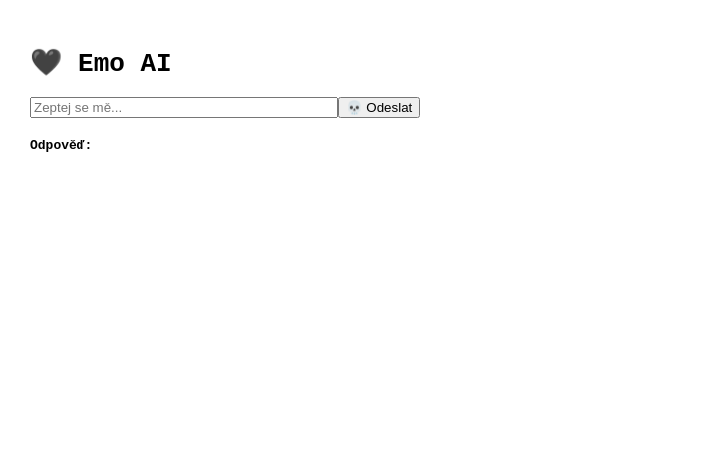
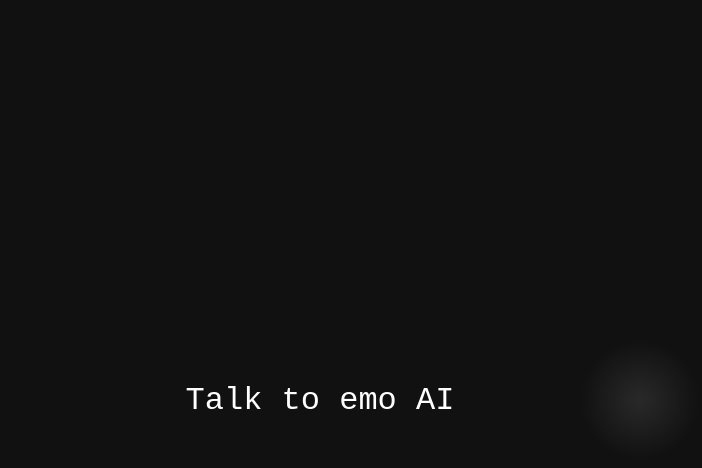
Before and after one commit to foldic/002, a React (Create React App) app: page / in a window 1280 px wide. Shown: the top 468 px of the page, without its empty margins (0-702 px from the left). Built offline with nearby package versions, Linux system fonts and the light colour scheme.

Commit message:
💀 Dark landing page s emo chatem připravená

```diff
--- a/src/App.css
+++ b/src/App.css
@@ -1,38 +1,52 @@
-.App {
-  text-align: center;
+body, html {
+  margin: 0;
+  padding: 0;
+  overflow: hidden;
+  background-color: #111;
+  font-family: 'Courier New', Courier, monospace;
 }
 
-.App-logo {
-  height: 40vmin;
-  pointer-events: none;
+.container {
+  display: flex;
+  width: 100vw;
+  height: 100vh;
+  position: relative;
+  cursor: none;
 }
 
-@media (prefers-reduced-motion: no-preference) {
-  .App-logo {
-    animation: App-logo-spin infinite 20s linear;
-  }
+.half {
+  width: 50%;
+  height: 100%;
+  position: relative;
+  text-decoration: none;
+  color: white;
+  display: flex;
+  align-items: center;
+  justify-content: center;
+  overflow: hidden;
 }
 
-.App-header {
-  background-color: #282c34;
-  min-height: 100vh;
-  display: flex;
-  flex-direction: column;
-  align-items: center;
-  justify-content: center;
-  font-size: calc(10px + 2vmin);
-  color: white;
+.hidden-text {
+  opacity: 0;
+  transition: opacity 0.2s ease;
+  font-size: 2rem;
+  pointer-events: none;
+  position: relative;
+  z-index: 2;
 }
 
-.App-link {
-  color: #61dafb;
+.left:hover .hidden-text,
+.right:hover .hidden-text {
+  opacity: 1;
 }
 
-@keyframes App-logo-spin {
-  from {
-    transform: rotate(0deg);
-  }
-  to {
-    transform: rotate(360deg);
-  }
+.light-mask {
+  position: absolute;
+  top: 0;
+  left: 0;
+  width: 100vw;
+  height: 100vh;
+  pointer-events: none;
+  background: radial-gradient(circle 100px at var(--x, 50%) var(--y, 50%), rgba(255,255,255,0.1), transparent 60%);
+  z-index: 1;
 }
--- a/src/App.js
+++ b/src/App.js
@@ -1,52 +1,83 @@
-import React, { useState } from 'react'; // Načítáme React a useState hook, abychom mohli pracovat se stavem (např. text v inputu a odpověď)
+import React, { useState, useEffect } from 'react';
+import './App.css';
 
 function App() {
-  // `input` drží text, co píšeš do input pole
-  // `response` drží odpověď z backendu
+  const [mode, setMode] = useState('landing');
   const [input, setInput] = useState('');
   const [response, setResponse] = useState('');
 
-  // Funkce, která se spustí, když odešleš formulář
   const handleSubmit = async (e) => {
-    e.preventDefault(); // Zabrání, aby se stránka po odeslání formuláře reloadovala
-
-    // Voláme backend (zatím bude běžet na localhost:3001/api/chat)
+    e.preventDefault();
     const res = await fetch('https://zero01-r6n4.onrender.com/api/chat', {
-      method: 'POST', // Posíláme POST požadavek (chceme poslat data)
-      headers: { 'Content-Type': 'application/json' }, // Říkáme, že posíláme JSON
-      body: JSON.stringify({ message: input }) // Odesíláme objekt s `message`, co napsal uživatel
+      method: 'POST',
+      headers: { 'Content-Type': 'application/json' },
+      body: JSON.stringify({ message: input })
     });
-
-    // Přijmeme odpověď, přečteme ji jako JSON
     const data = await res.json();
-
-    // Nastavíme odpověď do stavu `response`, aby se mohla zobrazit na stránce
-    setResponse(data.reply || JSON.stringify(data)); // `reply` je, co nám vrátí backend
+    setResponse(data.reply || JSON.stringify(data));
   };
 
-  // Tohle je návratová hodnota komponenty = to, co React vyrenderuje na stránce
+  useEffect(() => {
+    const mask = document.querySelector('.light-mask');
+    const update = (e) => {
+      mask.style.setProperty('--x', `${e.clientX}px`);
+      mask.style.setProperty('--y', `${e.clientY}px`);
+    };
+    window.addEventListener('mousemove', update);
+    return () => window.removeEventListener('mousemove', update);
+  }, []);
+
+  if (mode === 'chat') {
     return (
-    <div style={{ padding: 30, fontFamily: 'monospace' }}>
+      <div style={{ padding: 30, fontFamily: 'monospace', background: '#111', color: '#eee', height: '100vh', position: 'relative' }}>
         <h1>🖤 Emo AI</h1>
-
-      {/* Formulář, který odesílá handleSubmit */}
         <form onSubmit={handleSubmit}>
           <input
-          value={input} // Do inputu vkládáme hodnotu ze stavu
-          onChange={(e) => setInput(e.target.value)} // Při každé změně textu to aktualizuje stav
-          placeholder="Zeptej se mě..." // Text uvnitř inputu, než tam něco napíšeš
+            value={input}
+            onChange={(e) => setInput(e.target.value)}
+            placeholder="Zeptej se mě..."
             style={{ width: 300 }}
           />
           <button type="submit">💀 Odeslat</button>
         </form>
-
-      {/* Tady se zobrazí odpověď z backendu */}
         <div style={{ marginTop: 20 }}>
           <strong>Odpověď:</strong>
           <p>{response}</p>
         </div>
+        <button
+          onClick={() => setMode('landing')}
+          style={{
+            position: 'absolute',
+            bottom: '20px',
+            left: '50%',
+            transform: 'translateX(-50%)',
+            background: 'transparent',
+            border: '1px solid #666',
+            padding: '8px 16px',
+            color: '#aaa',
+            fontSize: '14px',
+            cursor: 'pointer',
+            borderRadius: '4px',
+            backdropFilter: 'blur(2px)'
+          }}
+        >
+          ← zpět do temnoty
+        </button>
       </div>
     );
   }
 
-export default App; // Exportujeme komponentu App, aby ji React mohl použít
+  return (
+    <div className="container">
+      <div className="half left" onClick={() => setMode('chat')}>
+        <span className="hidden-text">Talk to emo AI</span>
+      </div>
+      <div className="half right">
+        <span className="hidden-text">Enter the void</span>
+      </div>
+      <div className="light-mask"></div>
+    </div>
+  );
+}
+
+export default App;
```
Lines whose indentation alone changed are shown as unchanged.
